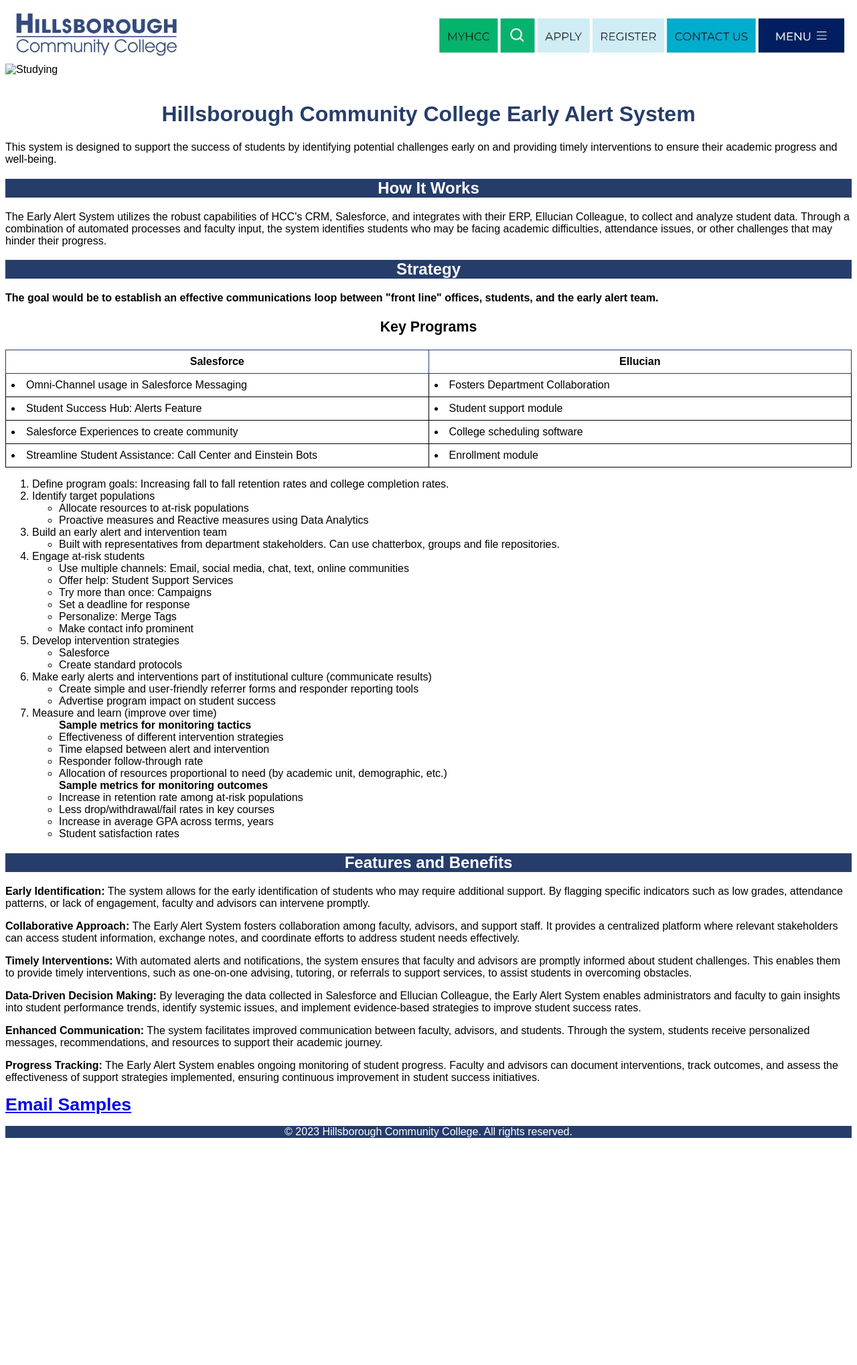
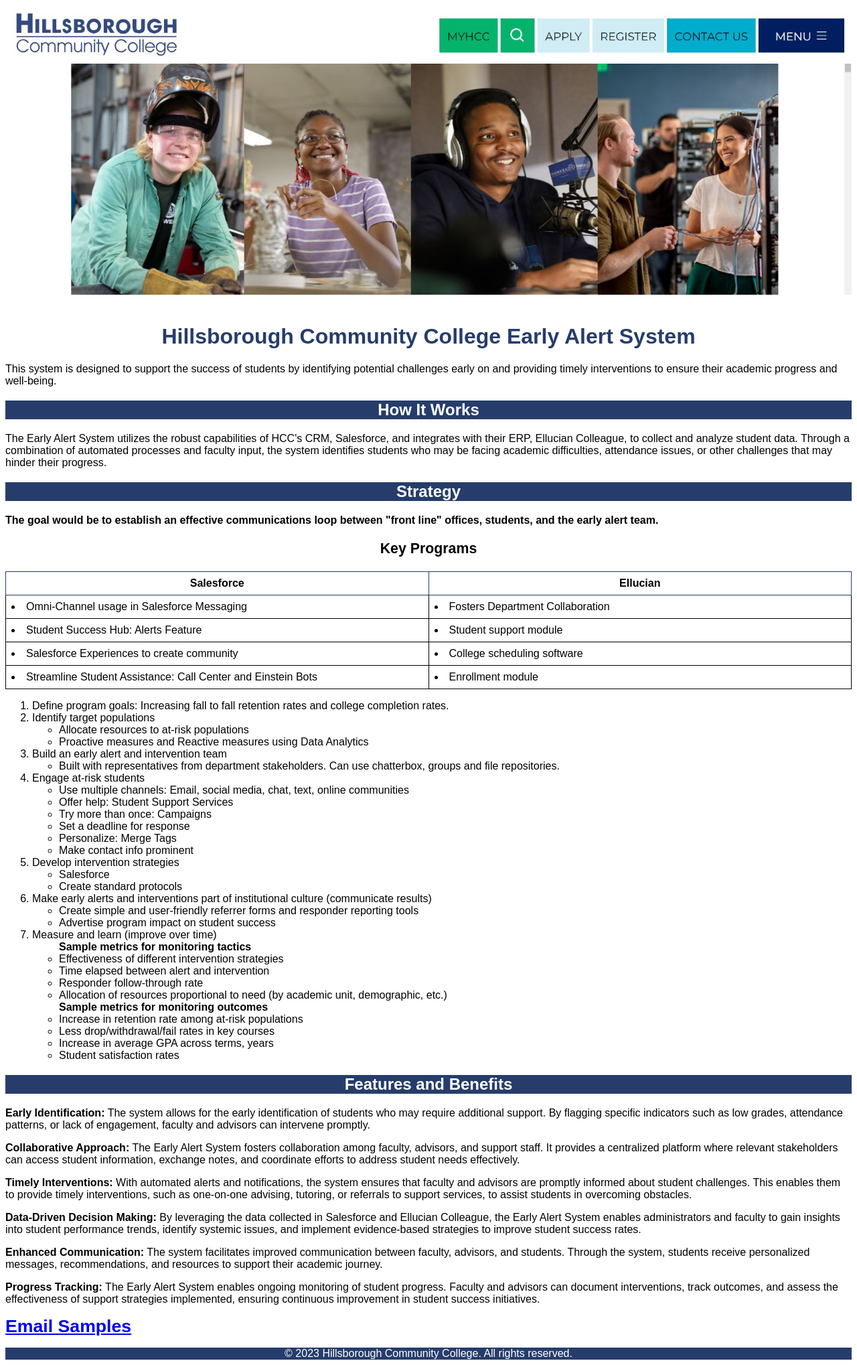
Before and after one commit to BiancaW714/biancaw714.github.io, a Jekyll site: the page index.html, which Jekyll copies as it is, in a window 1280 px wide. Shown: the whole page at 67% size. Built offline with Jekyll 4.4.1, drawn with Linux system fonts in a browser that asks for light colours; before the commit the page ends 1707 px from its top, so only the background shows below that.

Commit message:
Update index.html

```diff
--- a/index.html
+++ b/index.html
@@ -60,7 +60,7 @@
     </head>
     <body>
         <div class=banner><img src="assets/hcc3.JPG" alt="Studying" width="600" height="200"></div>
-        <div class=banner><img src="hcc7.JPG" alt="Studying" width="600" height="200"></div>
+        <div class=banner><img src="assets/hcc7.JPG" alt="Studying" width="600" height="200"></div>
         <br>
         <h1 style="color: #263d6b;">Hillsborough Community College Early Alert System</h1>
       </p> This system is designed to support the success of students by identifying potential challenges early on and providing timely interventions to ensure their academic progress and well-being.
```
